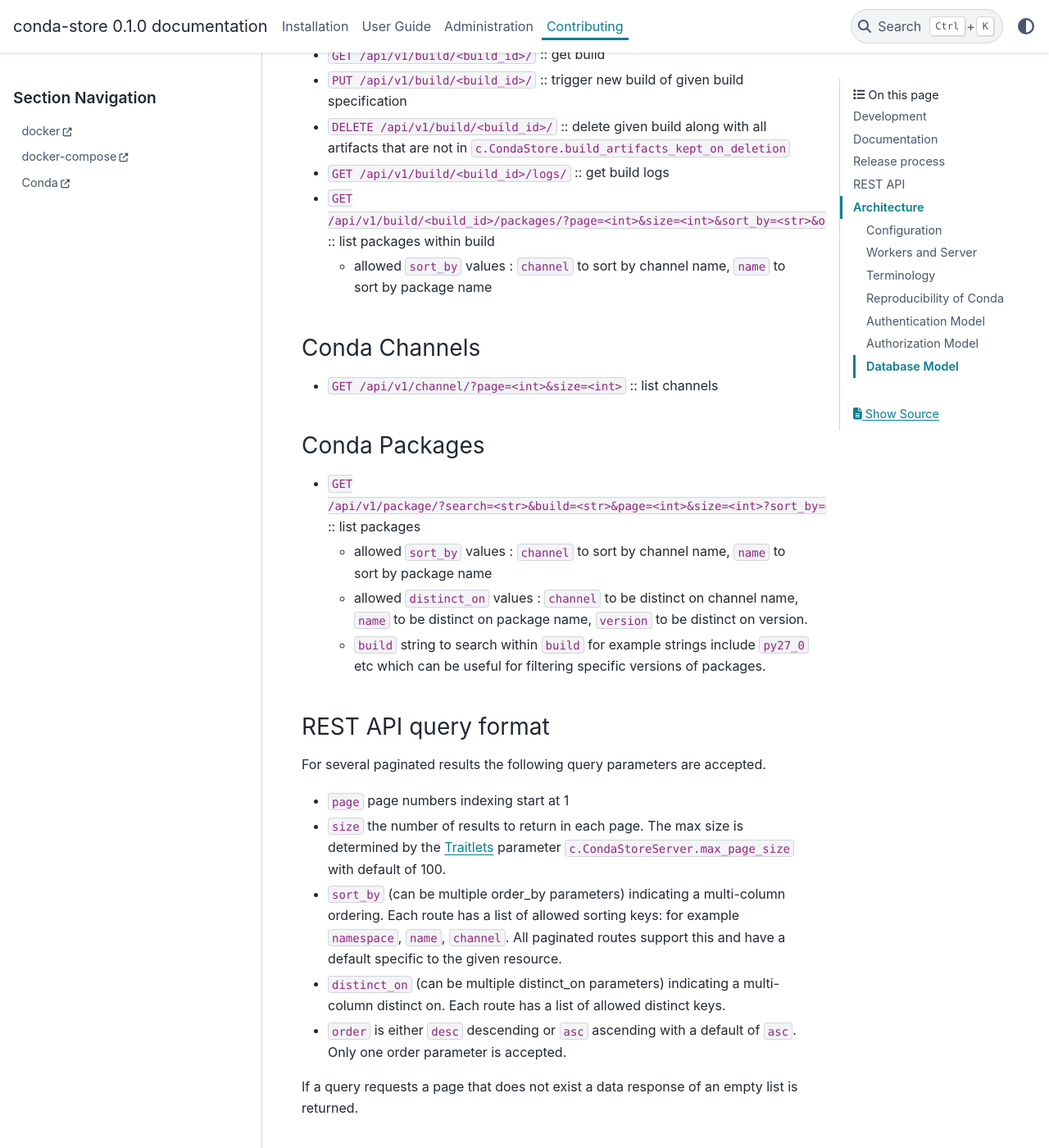
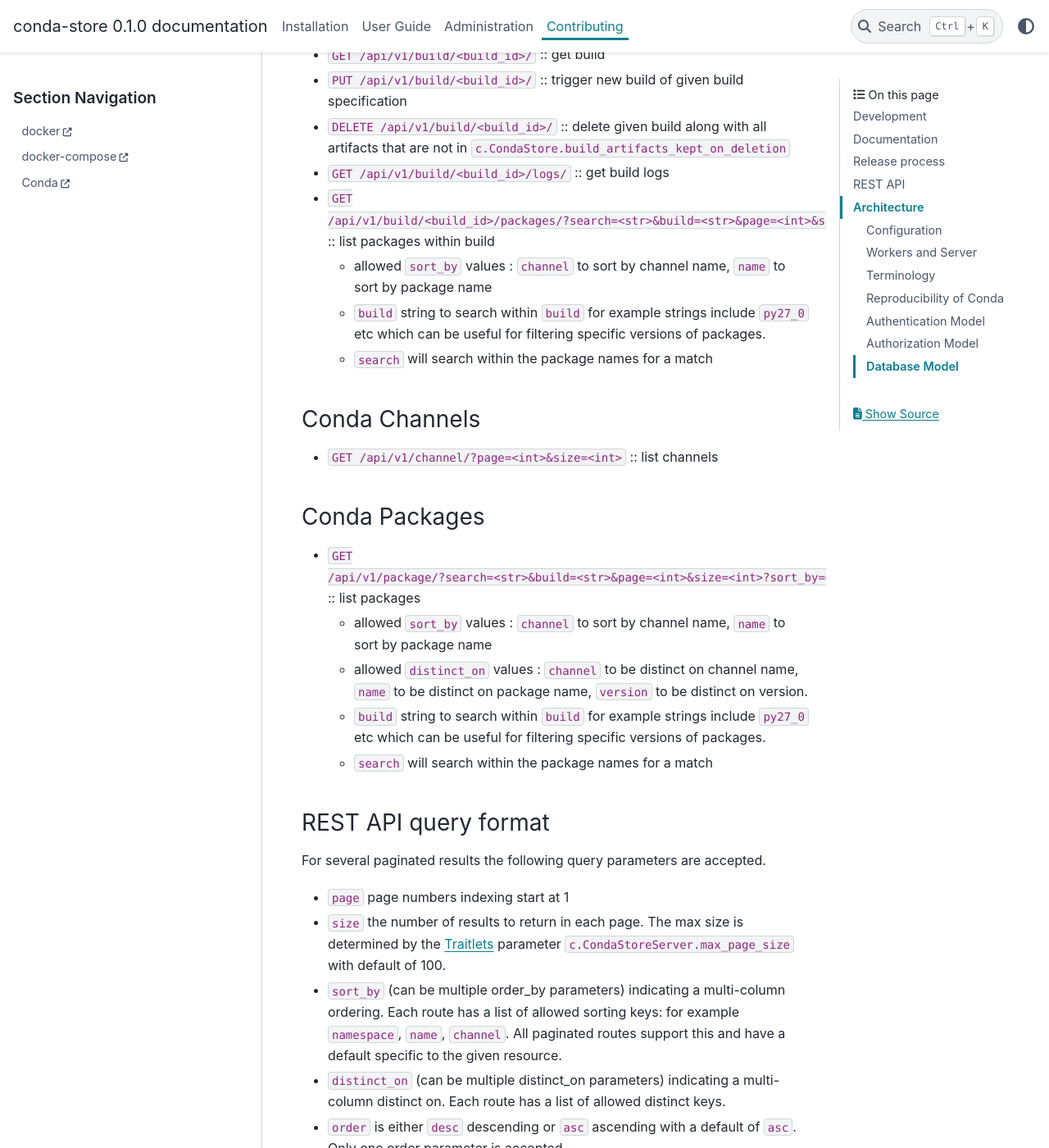
Before and after one commit to conda-incubator/conda-store, a Sphinx documentation site: the page built from docs/contributing.md, in a window 1280 px wide and 1400 px high, scrolled down 3664 px. Shown: the whole window at 82% size. Built offline with Sphinx 7.4.7 and the PyData theme 0.15.4, drawn with Linux system fonts in a browser that asks for light colours.

Commit message:
Adding search and build to /api/v1/build/<build-id>/package/ route (#193)
* Adding search and build to /api/v1/build/<build-id>/package/ route

Closes #190

* Black formatting

```diff
--- a/docs/contributing.md
+++ b/docs/contributing.md
@@ -147,8 +147,12 @@
 
  - `GET /api/v1/build/<build_id>/logs/` :: get build logs
 
- - `GET /api/v1/build/<build_id>/packages/?page=<int>&size=<int>&sort_by=<str>&order=<str>` :: list packages within build
+ - `GET /api/v1/build/<build_id>/packages/?search=<str>&build=<str>&page=<int>&size=<int>&sort_by=<str>&order=<str>` :: list packages within build
    - allowed `sort_by` values : `channel` to sort by channel name, `name` to sort by package name
+   - `build` string to search within `build` for example strings include
+     `py27_0` etc which can be useful for filtering specific versions of
+     packages.
+   - `search` will search within the package names for a match
 
 ### Conda Channels
 
@@ -162,6 +166,7 @@
    - `build` string to search within `build` for example strings include
      `py27_0` etc which can be useful for filtering specific versions of
      packages.
+   - `search` will search within the package names for a match
 
 ### REST API query format
 
```
Also changed, not shown: 2 other files.
